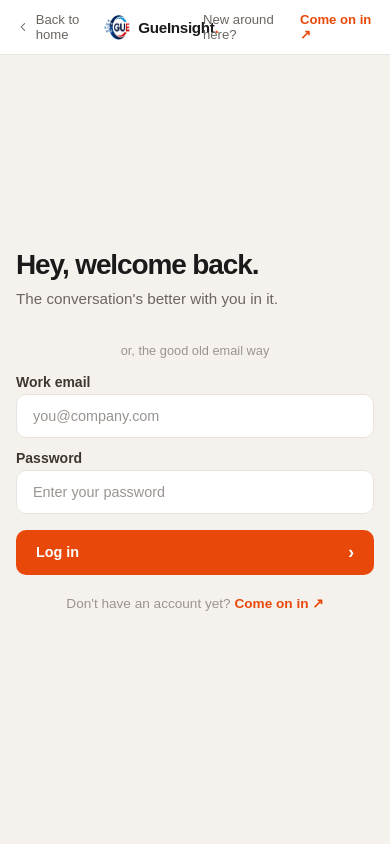
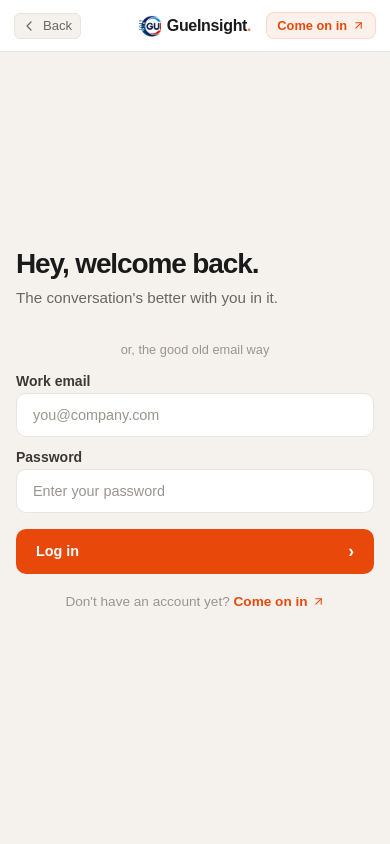
Before and after one commit to GUE-GROUP-LIMITED/gueInsight, a React (Vite) app in the folder frontend/: page /login in a window 390 px wide. Shown: the top 844 px of the page. Built offline with nearby package versions, Linux system fonts and the light colour scheme; no server answers.

Commit message:
feat: implement new split-pane authentication layout with styled login and signup pages

```diff
--- a/frontend/src/components/Icons.jsx
+++ b/frontend/src/components/Icons.jsx
@@ -72,6 +72,9 @@ export const IconCheckCircle = (p) => <Icon {...p} d={<><path d="M22 11.08V12a10
 
 // Arrow right
 export const IconArrowRight = (p) => <Icon {...p} d={<><line x1="5" y1="12" x2="19" y2="12"/><polyline points="12 5 19 12 12 19"/></>} />;
+
+// Arrow up-right (diagonal link arrow - never an emoji)
+export const IconArrowUpRight = (p) => <Icon {...p} strokeWidth={2} d={<><line x1="7" y1="17" x2="17" y2="7"/><polyline points="7 7 17 7 17 17"/></>} />;
 
 // GitHub
 export const IconGitHub = (p) => (
--- a/frontend/src/pages/AuthPricing.css
+++ b/frontend/src/pages/AuthPricing.css
@@ -195,39 +195,119 @@
   display: flex;
   align-items: center;
   justify-content: space-between;
-  padding: 20px 48px;
+  padding: 18px 48px;
   border-bottom: 1px solid #E8E4DF;
   background: #ffffff;
+  position: sticky;
+  top: 0;
+  z-index: 30;
+  width: 100%;
+  box-sizing: border-box;
+}
+
+.auth-split__topbar-left {
+  flex: 1 1 0%;
+  display: flex;
+  align-items: center;
+  justify-content: flex-start;
+  min-width: 0;
+}
+
+.auth-split__topbar-center {
+  flex: 0 0 auto;
+  display: flex;
+  align-items: center;
+  justify-content: center;
+  padding: 0 12px;
+}
+
+.auth-split__topbar-right {
+  flex: 1 1 0%;
+  display: flex;
+  align-items: center;
+  justify-content: flex-end;
+  min-width: 0;
 }
 
 .auth-split__right-back {
-  display: flex;
+  display: inline-flex;
   align-items: center;
   gap: 6px;
   font-size: 0.875rem;
   color: #6B6560;
   text-decoration: none;
   font-weight: 500;
-  transition: color 0.18s;
+  transition: color 0.18s, transform 0.18s;
+  white-space: nowrap;
 }
 
-.auth-split__right-back:hover { color: #1A1A1A; }
+.auth-split__right-back:hover {
+  color: #1A1A1A;
+  transform: translateX(-2px);
+}
+
+.auth-split__back-label-mobile {
+  display: none;
+}
+
+.auth-split__mobile-brand {
+  display: none;
+  align-items: center;
+  gap: 8px;
+  text-decoration: none;
+  font-weight: 800;
+  font-size: 1.15rem;
+  color: #1A1A1A;
+  letter-spacing: -0.04em;
+  white-space: nowrap;
+}
+
+.auth-split__mobile-brand span span {
+  color: #E8490A;
+}
 
 .auth-split__right-join {
   font-size: 0.875rem;
   color: #6B6560;
-  display: flex;
+  display: inline-flex;
   align-items: center;
-  gap: 4px;
+  gap: 8px;
+  white-space: nowrap;
 }
 
-.auth-split__right-join a {
+.auth-split__join-prompt {
+  white-space: nowrap;
+}
+
+.auth-split__join-link {
+  display: inline-flex;
+  align-items: center;
+  gap: 5px;
   color: #E8490A;
   font-weight: 700;
   text-decoration: none;
+  padding: 6px 13px;
+  border-radius: 8px;
+  background: rgba(232, 73, 10, 0.08);
+  border: 1px solid rgba(232, 73, 10, 0.14);
+  transition: all 0.18s ease;
+  white-space: nowrap;
+  font-size: 0.84rem;
 }
 
-.auth-split__right-join a:hover { text-decoration: underline; }
+.auth-split__join-link:hover {
+  background: rgba(232, 73, 10, 0.16);
+  color: #D43E08;
+  transform: translateY(-1px);
+}
+
+.auth-split__join-link svg {
+  transition: transform 0.18s ease;
+}
+
+.auth-split__join-link:hover svg {
+  transform: translate(1px, -1px);
+}
 
 .auth-split__right-body {
   flex: 1;
@@ -1146,19 +1226,48 @@
 
 @media (max-width: 600px) {
   .auth-split__right-topbar {
-    padding: 12px 16px;
+    padding: 12px 14px;
+    gap: 8px;
+  }
+
+  .auth-split__back-label {
+    display: none;
+  }
+
+  .auth-split__back-label-mobile {
+    display: inline;
   }
 
   .auth-split__right-back {
     font-size: 0.82rem;
+    padding: 4px 8px 4px 6px;
+    border-radius: 6px;
+    background: #F5F2EE;
+    border: 1px solid #E8E4DF;
+  }
+
+  .auth-split__mobile-brand {
+    font-size: 1rem;
+    gap: 6px;
+  }
+
+  .auth-split__mobile-brand img {
+    width: 22px;
+    height: 22px;
+  }
+
+  .auth-split__join-prompt {
+    display: none !important;
   }
 
   .auth-split__right-join {
     font-size: 0.82rem;
   }
 
-  .auth-split__mobile-brand {
-    font-size: 0.95rem;
+  .auth-split__join-link {
+    padding: 5px 10px;
+    font-size: 0.8rem;
+    font-weight: 700;
   }
 
   .auth-split__right-body {
--- a/frontend/src/pages/Login.jsx
+++ b/frontend/src/pages/Login.jsx
@@ -2,7 +2,7 @@ import { useContext, useEffect, useState } from 'react';
 import { Link, useLocation, useNavigate } from 'react-router-dom';
 import { api } from '../services/api';
 import { AuthContext, normalizeRole } from '../context/AuthContext';
-import { LogoGueInsight, IconLock, IconHeart, IconChevronLeft, IconArrowRight } from '../components/Icons';
+import { LogoGueInsight, IconLock, IconHeart, IconChevronLeft, IconArrowRight, IconArrowUpRight } from '../components/Icons';
 import './AuthPricing.css';
 import { useTranslation } from '../i18n/index';
 
@@ -104,20 +104,31 @@ const Login = () => {
 			<div className="auth-split__right">
 				{/* Top bar */}
 				<div className="auth-split__right-topbar">
-					<Link to="/" className="auth-split__right-back">
+					<div className="auth-split__topbar-left">
+						<Link to="/" className="auth-split__right-back" title="Back to home">
 							<IconChevronLeft size={16} />
-						Back to home
+							<span className="auth-split__back-label">Back to home</span>
+							<span className="auth-split__back-label-mobile">Back</span>
 						</Link>
+					</div>
 
 					{/* Mobile brand (shown only on mobile/tablet when left panel is hidden) */}
+					<div className="auth-split__topbar-center">
 						<Link to="/" className="auth-split__mobile-brand" aria-label="GueInsight Home">
-						<img src="/img/logo.png" alt="GueInsight" width="26" height="26" style={{ borderRadius: 6 }} />
-						<span>GueInsight<span>.</span></span>
+							<img src="/img/logo.png" alt="GueInsight" width="24" height="24" style={{ borderRadius: 6, objectFit: 'cover' }} />
+							<span>GueInsight<span className="auth-split__left-name-dot">.</span></span>
 						</Link>
+					</div>
 
+					<div className="auth-split__topbar-right">
 						<span className="auth-split__right-join">
-						New around here? <Link to={`/signup${location.search || ''}`}>Come on in ↗</Link>
+							<span className="auth-split__join-prompt">New around here?</span>
+							<Link to={`/signup${location.search || ''}`} className="auth-split__join-link">
+								<span>Come on in</span>
+								<IconArrowUpRight size={13} />
+							</Link>
 						</span>
+					</div>
 				</div>
 
 				{/* Form area */}
@@ -178,7 +189,11 @@ const Login = () => {
 								</p>
 							)}
 							<p style={{ marginTop: 8 }}>
-								Don't have an account yet? <Link to={`/signup${location.search || ''}`}>Come on in ↗</Link>
+								Don't have an account yet?{' '}
+								<Link to={`/signup${location.search || ''}`} style={{ display: 'inline-flex', alignItems: 'center', gap: 4, fontWeight: 700, color: '#E8490A' }}>
+									<span>Come on in</span>
+									<IconArrowUpRight size={13} />
+								</Link>
 							</p>
 						</div>
 					</div>
--- a/frontend/src/pages/Signup.jsx
+++ b/frontend/src/pages/Signup.jsx
@@ -15,6 +15,7 @@ import {
   IconChevronLeft,
   IconPhone,
   IconMail,
+  IconArrowUpRight,
 } from '../components/Icons';
 import './AuthPricing.css';
 import { useTranslation } from '../i18n/index';
@@ -227,20 +228,31 @@ const Signup = () => {
       <div className="auth-split__right">
         {/* Top bar */}
         <div className="auth-split__right-topbar">
-          <Link to="/" className="auth-split__right-back">
+          <div className="auth-split__topbar-left">
+            <Link to="/" className="auth-split__right-back" title="Back to home">
               <IconChevronLeft size={16} />
-            Back to home
+              <span className="auth-split__back-label">Back to home</span>
+              <span className="auth-split__back-label-mobile">Back</span>
             </Link>
+          </div>
 
           {/* Mobile brand (shown only on mobile/tablet when left panel is hidden) */}
+          <div className="auth-split__topbar-center">
             <Link to="/" className="auth-split__mobile-brand" aria-label="GueInsight Home">
-            <img src="/img/logo.png" alt="GueInsight" width="26" height="26" style={{ borderRadius: 6 }} />
-            <span>GueInsight<span>.</span></span>
+              <img src="/img/logo.png" alt="GueInsight" width="24" height="24" style={{ borderRadius: 6, objectFit: 'cover' }} />
+              <span>GueInsight<span className="auth-split__left-name-dot">.</span></span>
             </Link>
+          </div>
 
+          <div className="auth-split__topbar-right">
             <span className="auth-split__right-join">
-            {t('signup.note') || 'Already have an account?'} <Link to={`/login${location.search || ''}`}>Log in ↗</Link>
+              <span className="auth-split__join-prompt">{t('signup.note') || 'Already have an account?'}</span>
+              <Link to={`/login${location.search || ''}`} className="auth-split__join-link">
+                <span>Log in</span>
+                <IconArrowUpRight size={13} />
+              </Link>
             </span>
+          </div>
         </div>
 
         {/* Form area */}
```
Lines whose indentation alone changed are shown as unchanged.
